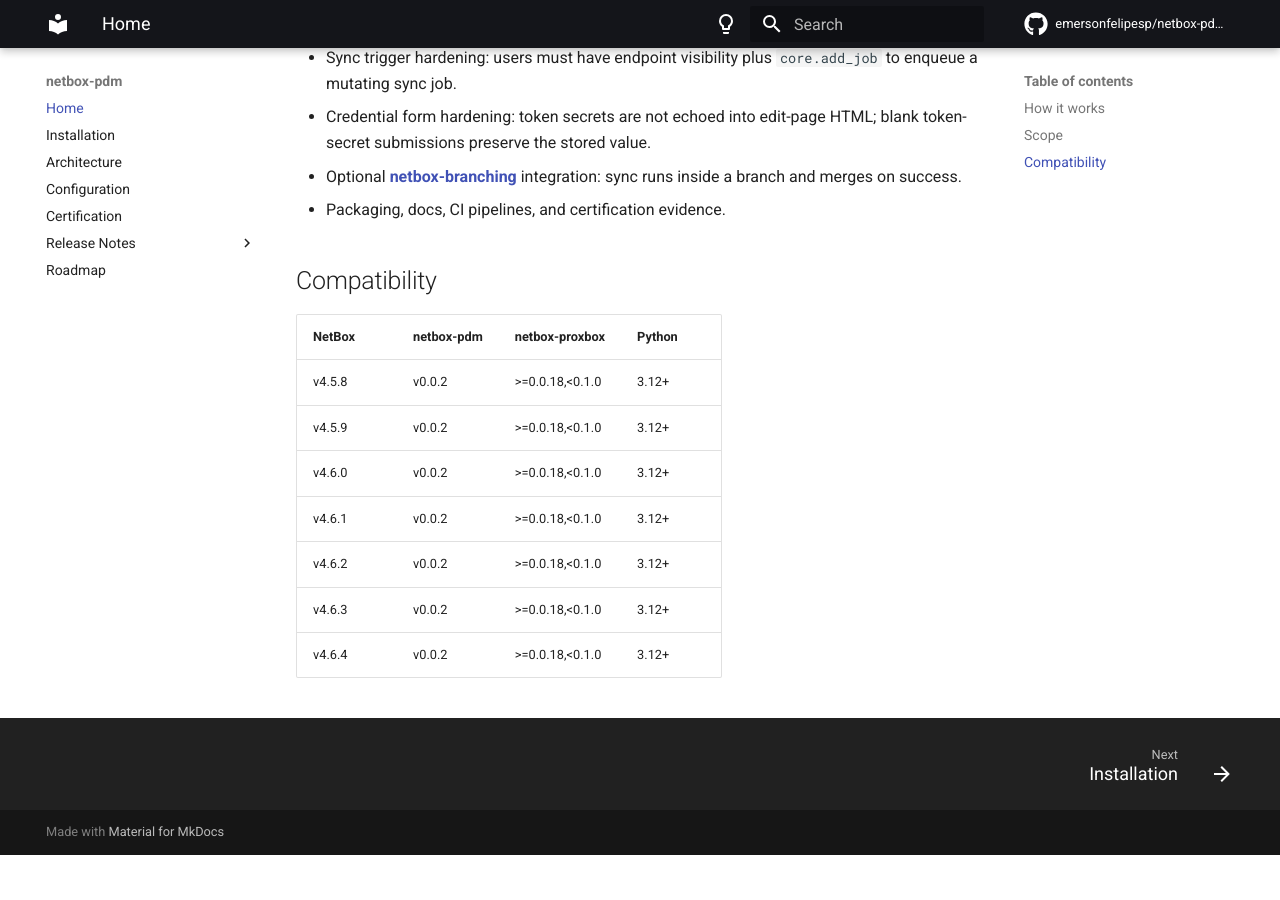
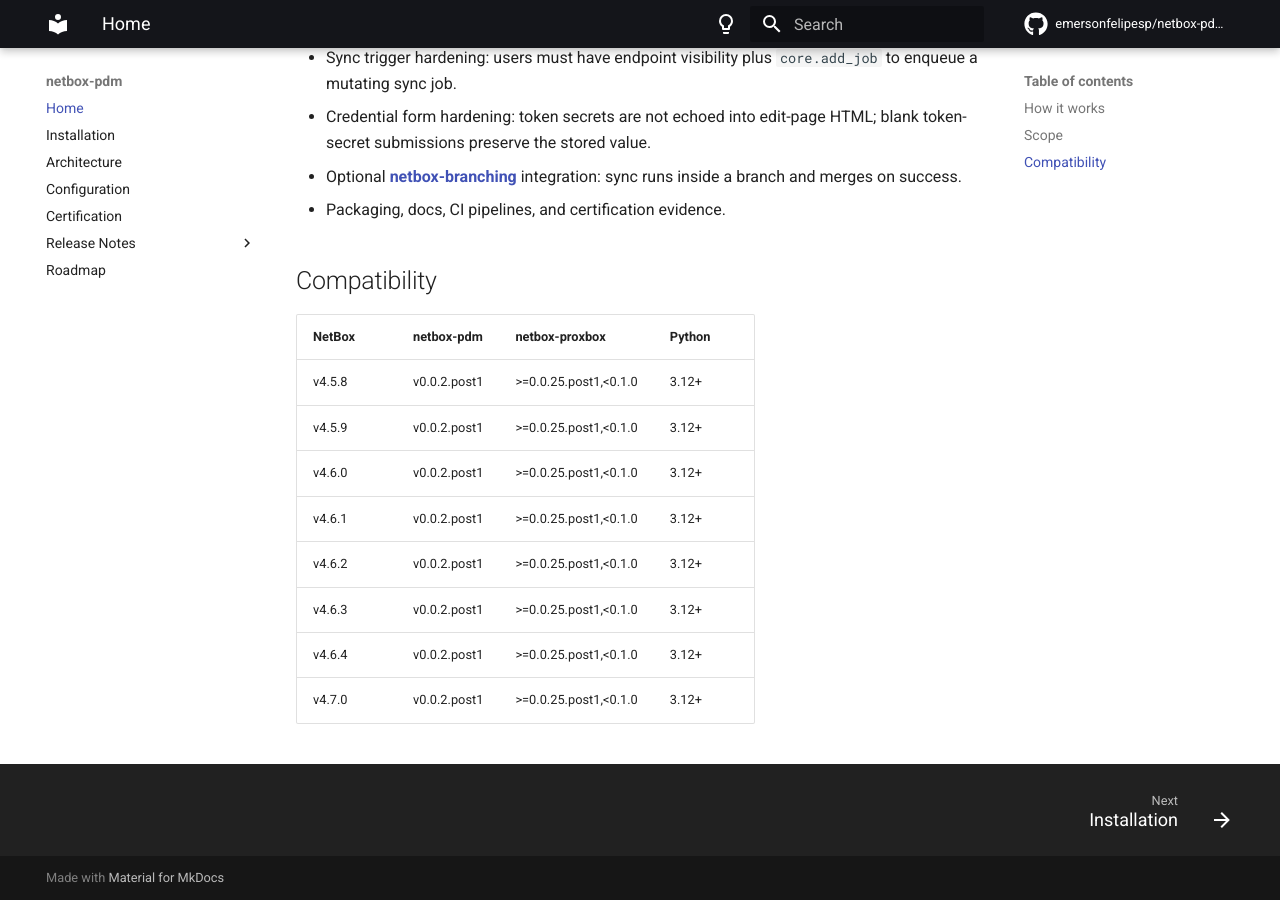
Before and after one commit to emersonfelipesp/netbox-pdm, an MkDocs documentation site: the page built from docs/index.md, in a window 1280 px wide and 900 px high, scrolled down 893 px. Built offline with MkDocs 1.6.1 and Material for MkDocs 9.7.7, drawn with Linux system fonts in a browser that asks for light colours; comment, search, counter and statistics services are not loaded; before the commit the page ends 1748 px from its top, so only the background shows below that.

```diff
--- a/docs/index.md
+++ b/docs/index.md
@@ -48,10 +48,11 @@ v0.0.2 delivers:
 
 | NetBox | netbox-pdm | netbox-proxbox | Python |
 | --- | --- | --- | --- |
-| v4.5.8 | v0.0.2 | >=0.0.18,<0.1.0 | 3.12+ |
-| v4.5.9 | v0.0.2 | >=0.0.18,<0.1.0 | 3.12+ |
-| v4.6.0 | v0.0.2 | >=0.0.18,<0.1.0 | 3.12+ |
-| v4.6.1 | v0.0.2 | >=0.0.18,<0.1.0 | 3.12+ |
-| v4.6.2 | v0.0.2 | >=0.0.18,<0.1.0 | 3.12+ |
-| v4.6.3 | v0.0.2 | >=0.0.18,<0.1.0 | 3.12+ |
-| v4.6.4 | v0.0.2 | >=0.0.18,<0.1.0 | 3.12+ |
+| v4.5.8 | v0.0.2.post1 | >=0.0.25.post1,<0.1.0 | 3.12+ |
+| v4.5.9 | v0.0.2.post1 | >=0.0.25.post1,<0.1.0 | 3.12+ |
+| v4.6.0 | v0.0.2.post1 | >=0.0.25.post1,<0.1.0 | 3.12+ |
+| v4.6.1 | v0.0.2.post1 | >=0.0.25.post1,<0.1.0 | 3.12+ |
+| v4.6.2 | v0.0.2.post1 | >=0.0.25.post1,<0.1.0 | 3.12+ |
+| v4.6.3 | v0.0.2.post1 | >=0.0.25.post1,<0.1.0 | 3.12+ |
+| v4.6.4 | v0.0.2.post1 | >=0.0.25.post1,<0.1.0 | 3.12+ |
+| v4.7.0 | v0.0.2.post1 | >=0.0.25.post1,<0.1.0 | 3.12+ |
--- a/netbox_pdm/__init__.py
+++ b/netbox_pdm/__init__.py
@@ -14,7 +14,7 @@ from .compat import (
     register_netbox_compatibility_check,
 )
 
-__version__ = "0.0.2"
+__version__ = "0.0.2.post1"
 
 
 class NetBoxPDMConfig(PluginConfig):
--- a/pyproject.toml
+++ b/pyproject.toml
@@ -7,7 +7,7 @@ include = ["netbox_pdm*"]
 
 [project]
 name = "netbox-pdm"
-version = "0.0.2"
+version = "0.0.2.post1"
 description = "NetBox plugin for Proxmox Datacenter Manager (PDM) inventory via proxmox-sdk"
 readme = "README.md"
 requires-python = ">=3.12"
```
Also changed, not shown: CERTIFICATION.md (+2 -2 lines), COMPATIBILITY.md (+8 -8 lines), README.md (+3 -3 lines), docs/certification.md (+1 -1 lines), docs/release-notes/index.md (+1 -0 lines), docs/release-notes/version-0.0.2.post1.md (added, +11 -0 lines), 9 other files.
